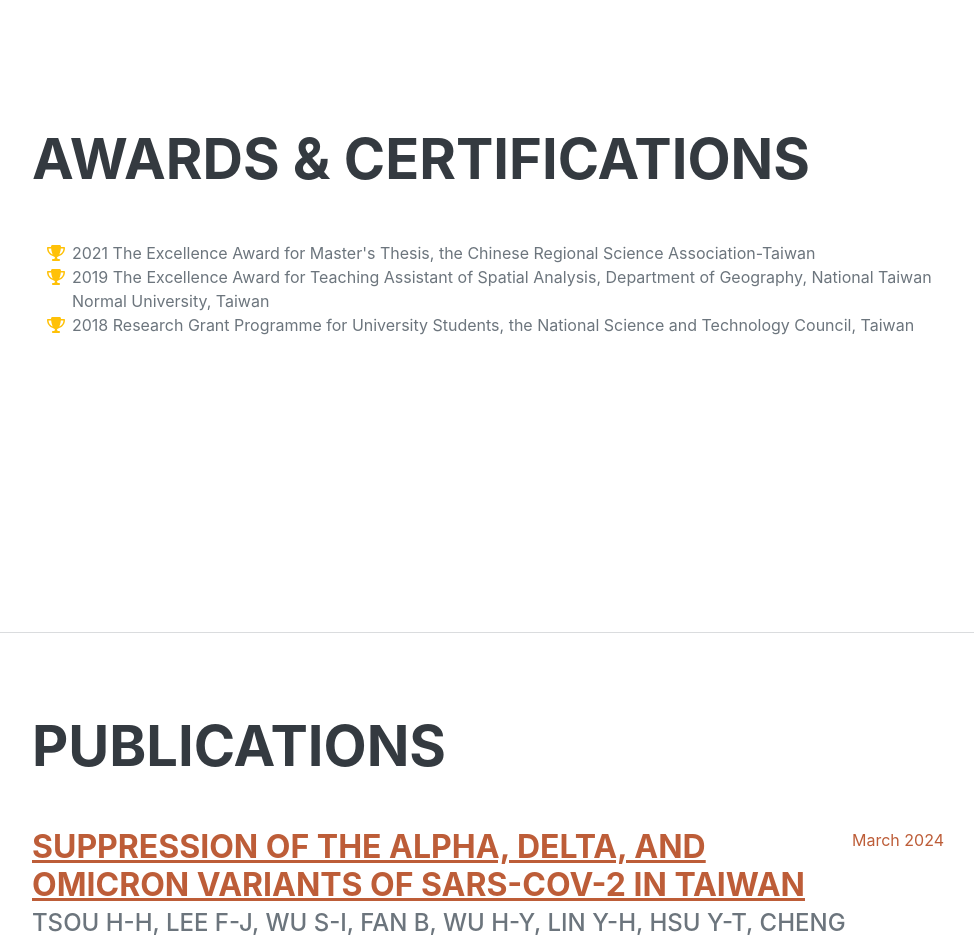
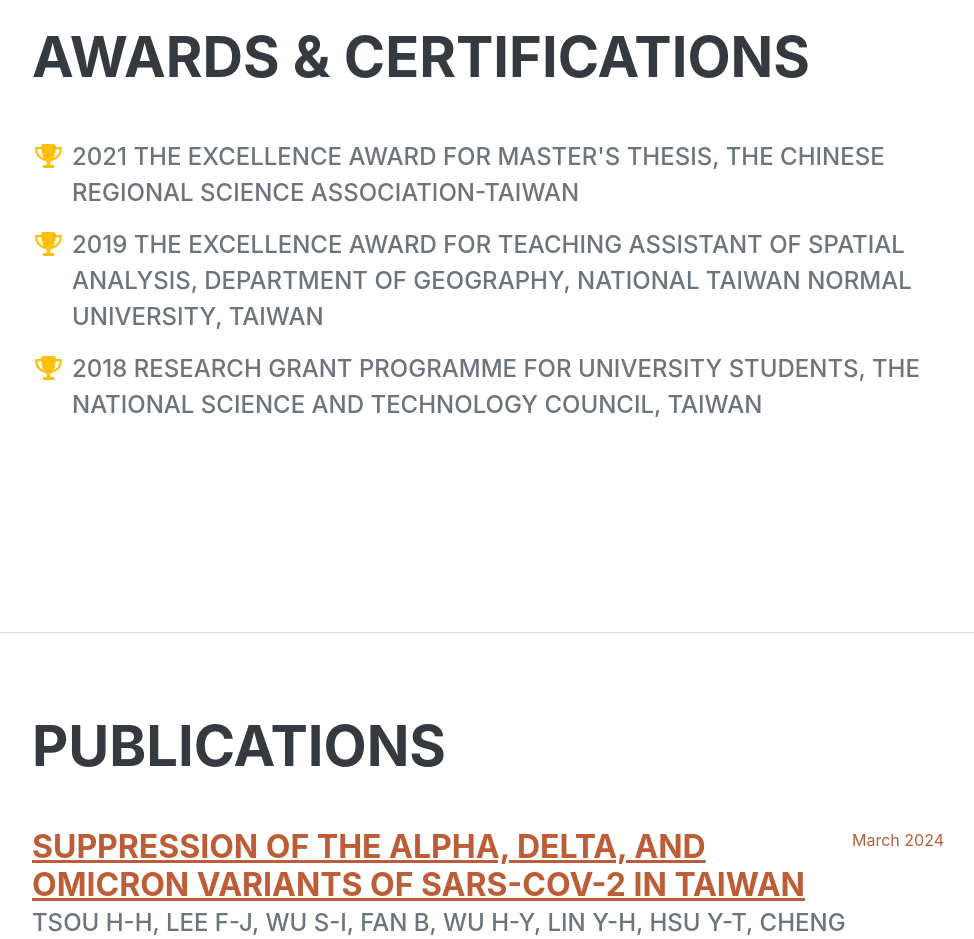
Before and after one commit to JWMHub/JWMHub.github.io, a plain HTML site: page index.html in a window 1280 px wide. Shown: the part 4600-5539 px from the top of the page, without its empty margins (288-1262 px from the left). Drawn offline with nearby package versions, Linux system fonts and the light colour scheme; a web font is replaced by a local one.

Commit message:
Update index.html

```diff
--- a/index.html
+++ b/index.html
@@ -238,16 +238,16 @@
                     <h2 class="mb-5">Awards & Certifications</h2>
                     <ul class="fa-ul mb-0">
                         <li>
-                            <span class="fa-li"><i class="fas fa-trophy text-warning"></i></span>
-                            2021 The Excellence Award for Master's Thesis, the Chinese Regional Science Association-Taiwan
+                            <span class="subheading fa-li"><i class="fas fa-trophy text-warning"></i></span>
+                            <div class="subheading mb-3">2021 The Excellence Award for Master's Thesis, the Chinese Regional Science Association-Taiwan</div>
                         </li>
                         <li>
-                            <span class="fa-li"><i class="fas fa-trophy text-warning"></i></span>
-                            2019 The Excellence Award for Teaching Assistant of Spatial Analysis, Department of Geography, National Taiwan Normal University, Taiwan
+                            <span class="subheading fa-li"><i class="fas fa-trophy text-warning"></i></span>
+                            <div class="subheading mb-3">2019 The Excellence Award for Teaching Assistant of Spatial Analysis, Department of Geography, National Taiwan Normal University, Taiwan</div>
                         </li>
                         <li>
-                            <span class="fa-li"><i class="fas fa-trophy text-warning"></i></span>
-                            2018 Research Grant Programme for University Students, the National Science and Technology Council, Taiwan
+                            <span class="subheading fa-li"><i class="fas fa-trophy text-warning"></i></span>
+                            <div class="subheading mb-3">2018 Research Grant Programme for University Students, the National Science and Technology Council, Taiwan</div>
                         </li>
                         <!--<li>
                             <span class="fa-li"><i class="fas fa-trophy text-warning"></i></span>
```
